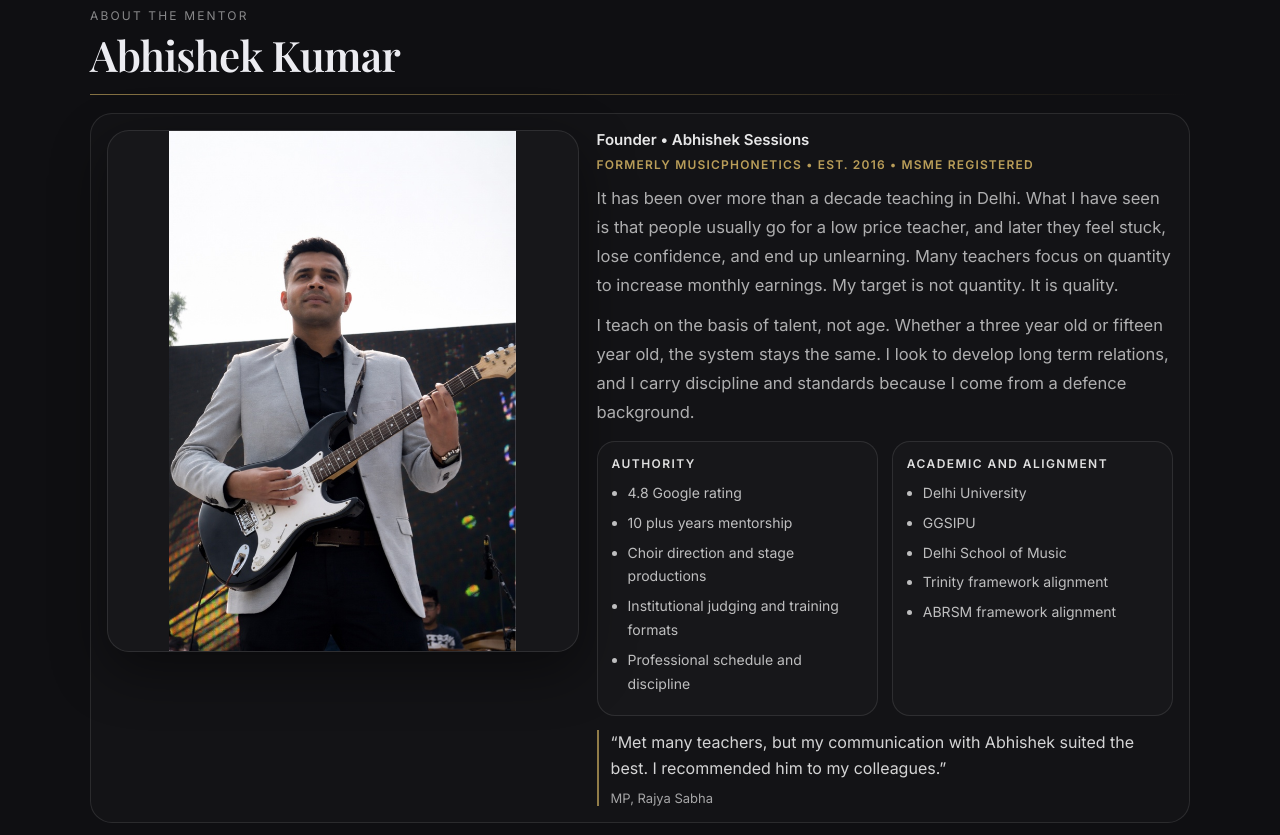
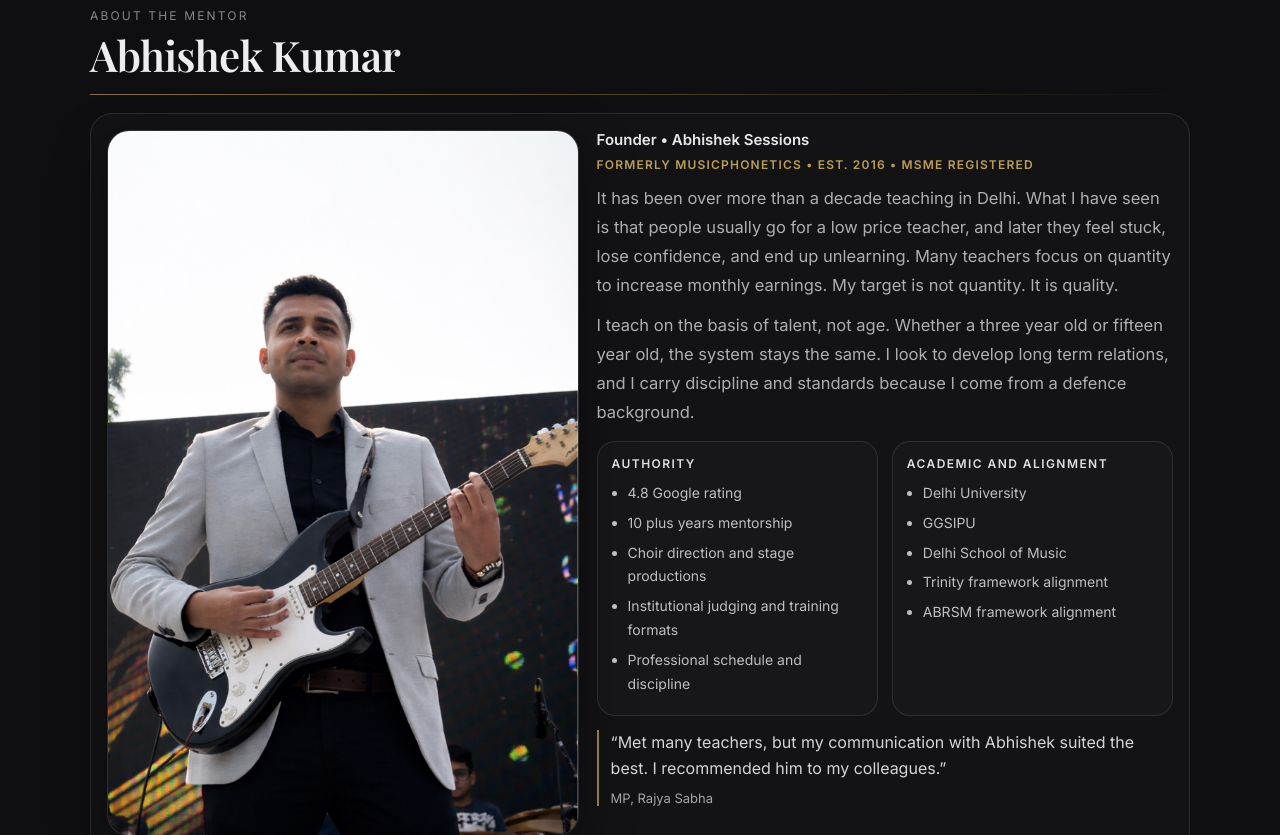
Before and after one commit to Abhiguitarist/abhisheksite2, a plain HTML site: page index.html in a window 1280 px wide. Shown: the part 1220-2055 px from the top of the page. Drawn offline with nearby package versions, Linux system fonts and the light colour scheme.

Commit message:
Update styles.css

```diff
--- a/styles.css
+++ b/styles.css
@@ -366,25 +366,48 @@ button{font-family:inherit}
   background:rgba(255,255,255,.02);
   padding:16px;
 }
+/* --- ABOUT: make photo height match the right box perfectly --- */
+
 .mentor-split{
-  display:grid;
+  display: grid;
   grid-template-columns: 0.9fr 1.1fr;
-  gap:18px;
-  align-items:start;
+  gap: 18px;
+
+  /* IMPORTANT: this makes both columns equal height */
+  align-items: stretch;
 }
+
 .mentor-image{
-  border-radius:22px;
-  overflow:hidden;
-  border:1px solid rgba(255,255,255,.10);
-  background:rgba(255,255,255,.02);
+  border-radius: 22px;
+  overflow: hidden;
+  border: 1px solid rgba(255,255,255,.10);
+  background: rgba(255,255,255,.02);
   box-shadow: 0 18px 55px rgba(0,0,0,.45);
+
+  /* IMPORTANT: allow it to stretch full column height */
+  height: 100%;
+  min-height: 520px; /* keeps it premium even if right side is short */
 }
+
 .mentor-image img{
-  width:100%;
-  height:auto;
-  max-height:520px;
-  object-fit:contain;
-  object-position:center top;
+  width: 100%;
+  height: 100%;
+
+  /* IMPORTANT: no distortion + fills nicely */
+  object-fit: cover;
+  object-position: center top;
+
+  display: block;
+}
+
+/* Mobile: stack layout, image should not become too tall */
+@media (max-width: 820px){
+  .mentor-split{
+    grid-template-columns: 1fr;
+  }
+  .mentor-image{
+    min-height: 360px;
+  }
 }
 .mentor-title{
   font-weight:800;
```
